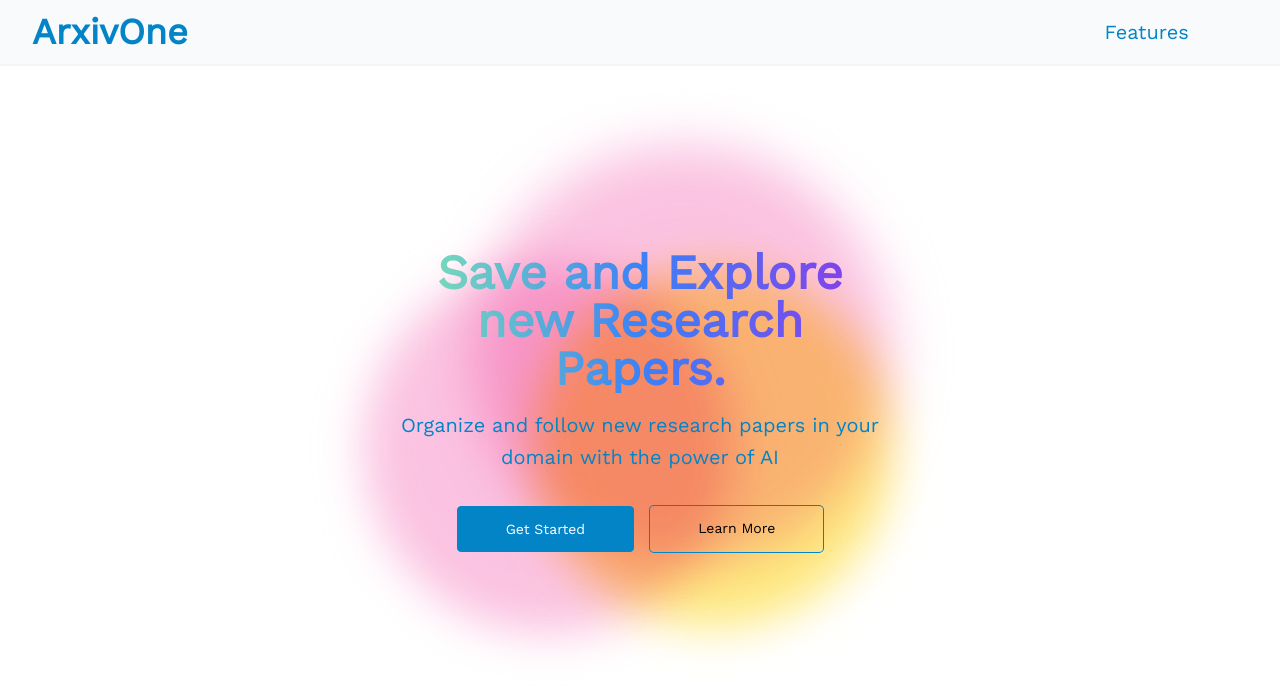
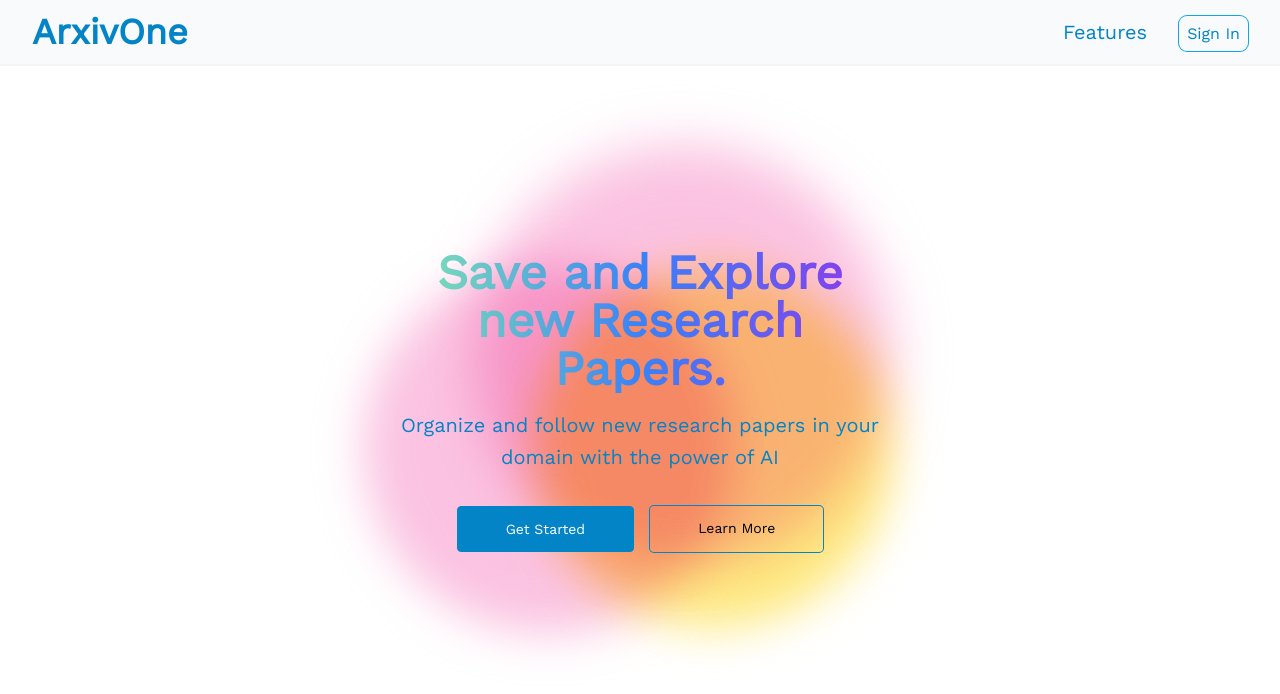
Before and after one commit to vatsalsaglani/ArxivOne, a Next.js app: page / in a window 1280 px wide. Shown: the top 694 px of the page. Built offline with nearby package versions, Linux system fonts and the light colour scheme; no server answers.

Commit message:
added options props to navigation component

```diff
--- a/components/Navigation.js
+++ b/components/Navigation.js
@@ -3,9 +3,8 @@ import Link from "next/link";
 
 import { AiOutlineMenu, AiOutlineClose } from "react-icons/ai";
 
-export default function NavigationComponent() {
+export default function NavigationComponent({ options = ["features"] }) {
   const [menuOpen, setMenuOpen] = useState(false);
-
   return (
     <div className="flex-column flex">
       <nav className="fixed flex w-full items-center justify-center border-b-2 border-b-gray-100 bg-slate-50 ">
@@ -21,16 +20,27 @@ export default function NavigationComponent() {
               </Link>
             </div>
           </div>
-          <div className="z-1 hidden w-2/12 items-center justify-around space-x-4 text-sky-600 md:flex">
-            <div className="text-justify font-Work text-lg font-medium md:text-xl">
+          <div className="z-1 hidden items-center justify-around space-x-8 text-sky-600 lg:flex">
+            {options.includes("features") ? (
+              <div className="before:position-absolute before:display-block before:width-full before:ease text-justify font-Work text-lg font-medium transition hover:text-sky-300 lg:text-xl">
                 <Link href="/features">
                   <a>
                     <div>Features</div>
                   </a>
                 </Link>
               </div>
+            ) : null}
+            {options.includes("signin") ? (
+              <div className="text-justify font-Work font-normal lg:text-xl">
+                <Link href="/signin">
+                  <a className=" hover:shadow:lg rounded-lg p-2 text-base text-sky-600 ring-1 ring-sky-500 hover:cursor-pointer hover:bg-sky-600 hover:text-white ">
+                    Sign In
+                  </a>
+                </Link>
               </div>
-          <div className={"-mr-2 flex flex-col md:hidden"}>
+            ) : null}
+          </div>
+          <div className={"-mr-2 flex flex-col lg:hidden"}>
             <button
               type="button"
               className="inline-flex items-center justify-center rounded-md p-2 text-2xl font-extrabold text-sky-600 hover:shadow-lg hover:transition hover:ease-in-out"
@@ -52,7 +62,7 @@ export default function NavigationComponent() {
       <div>
         {menuOpen ? (
           <div
-            className={"fixed mx-auto mt-20 w-full md:hidden"}
+            className={"fixed mx-auto mt-20 w-full lg:hidden"}
             id="mobile-menu"
           >
             <div
@@ -60,15 +70,26 @@ export default function NavigationComponent() {
                 "mx-auto flex flex-col items-center justify-center space-y-1 px-2 pt-2 pb-3 sm:px-3"
               }
             >
+              {options.includes("features") ? (
                 <Link href="/features">
                   <a
                     className={
-                    "block  rounded-md px-3 py-2 text-base font-medium text-sky-600"
+                      "block rounded-md  px-3 py-2 text-base font-medium text-sky-600  transition hover:text-sky-300"
                     }
                   >
                     Features
                   </a>
                 </Link>
+              ) : null}
+              {options.includes("signin") ? (
+                <div className="text-justify font-Work font-normal lg:text-xl">
+                  <Link href="/signin">
+                    <a className="hover:shadow:lg rounded-lg p-2 text-base text-sky-600 ring-1 ring-sky-500 hover:cursor-pointer hover:bg-sky-600 hover:text-white ">
+                      Sign In
+                    </a>
+                  </Link>
+                </div>
+              ) : null}
             </div>
           </div>
         ) : null}
--- a/pages/index.js
+++ b/pages/index.js
@@ -30,7 +30,7 @@ export default function Home() {
         <title>ArxivOne | Home</title>
       </Head>
       <div className="w-full">
-        <NavigationComponent />
+        <NavigationComponent options={["features", "signin"]} />
       </div>
       <div
         className={
```
Lines whose indentation alone changed are shown as unchanged.
